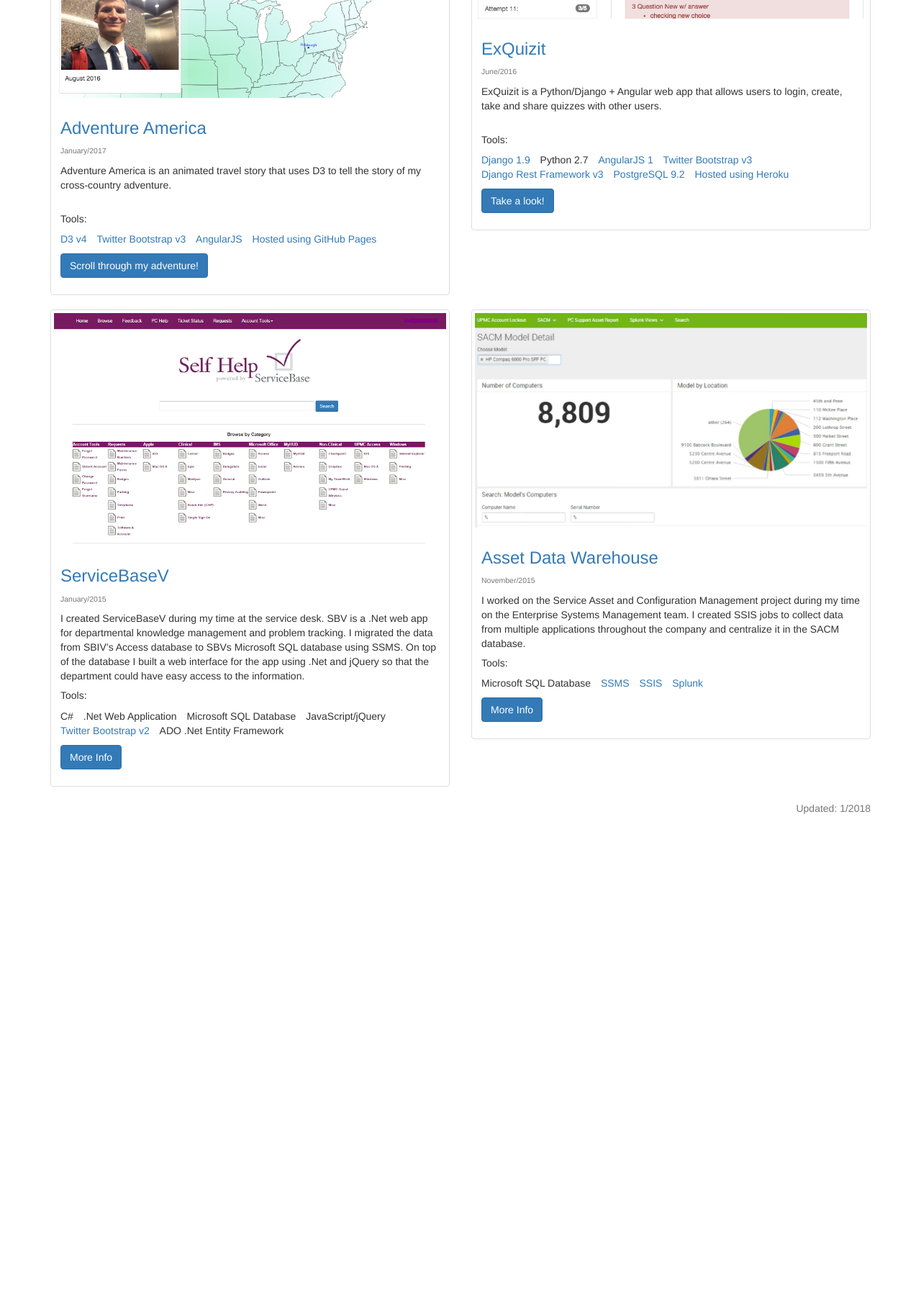
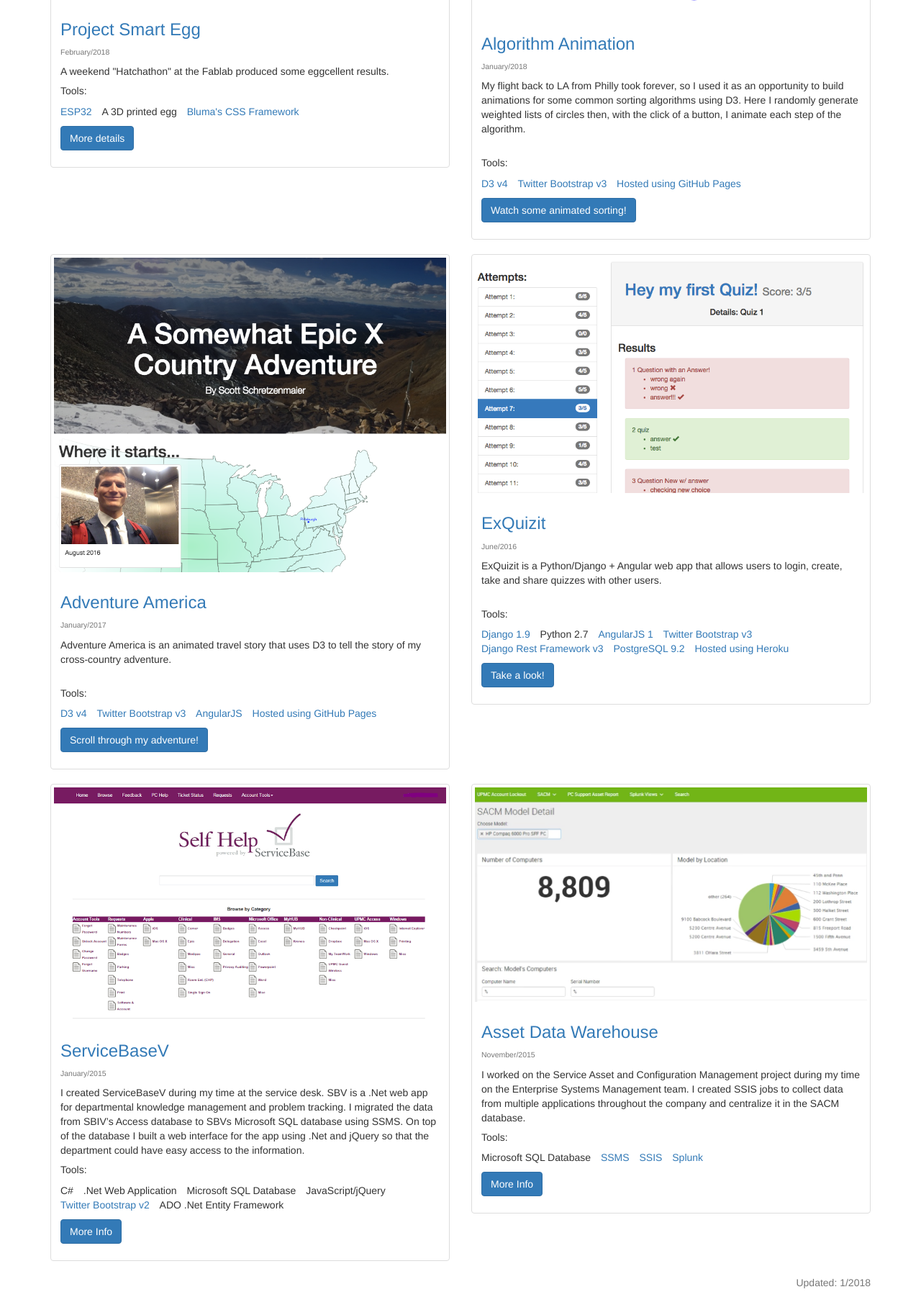
Before and after one commit to schretzilla/website, a Django app: page /projects/ in a window 1280 px wide. Shown: the part 498-2300 px from the top of the page at 72% size. Before the commit the page ends 1629 px from the top, so only its background shows below. Run offline with Django 3.2, Linux system fonts and the light colour scheme; some libraries are stand-ins or nearby versions.

Commit message:
added to projects page

```diff
--- a/portfolio/templates/portfolio/projects.html
+++ b/portfolio/templates/portfolio/projects.html
@@ -12,6 +12,62 @@
             </div>
         </div>
     </div>
+
+    <div class="row">
+
+        <!-- Smart Egg -->
+        <div class="col-sm-6">
+                <div class="thumbnail">
+                    <img target="_blank" href="" src="{% static 'portfolio/img/smart-egg/egg-parts-ss.png' %}" alt="Smart Egg Parts image">
+                    <div class="caption">
+                        <h3><a target="_blank" href="" target="_blank">Project Smart Egg</a></h3>
+                        <p>
+                            <h5><small>February/2018</small></h5>
+                                A weekend "Hatchathon" at the Fablab produced some eggcellent results.
+
+                                <!-- introduced me to a fun group dedicated engineers. Our objective was
+                                to develope a "Smart Egg" that could de
+                                The classic egg drop competition is extreamly binary, the egg either breaks or it doesn't. Working with a
+                                group of dedicated engineers we were determined make things a little more competitive by creating a "Smart Egg." -->
+
+                            <h5>Tools:</h5>
+                            <ul class="list-inline">
+                                <li><a href="https://www.espressif.com/en/products/hardware/esp32/overview" target="_blank">ESP32</a> </li>
+                                <li>A 3D printed egg</li>
+                                <li><a href="https://bulma.io/" target="_blank">Bluma's CSS Framework</a></li>
+                            </ul>
+                        </p>
+                        <p><a target="_blank" href="" class="btn btn-primary" role="button">More details</a> </p>
+                    </div>
+                </div>
+            </div>
+
+        <!-- Algorithim-Animations -->
+        <div class="col-sm-6">
+            <div class="thumbnail">
+                <img target="_blank" href="https://schretzilla.github.io/Algorithim-Animation/bubble-sort.html" src="{% static 'portfolio/img/algorithm-animation.png' %}" alt="algorithm animation image">
+                <div class="caption">
+                    <h3><a target="_blank" href="https://schretzilla.github.io/Algorithim-Animation/bubble-sort.html" target="_blank">Algorithm Animation</a></h3>
+                    <p>
+                        <h5><small>January/2018</small></h5>
+                            My flight back to LA from Philly took forever, so I used it as
+                            an opportunity to build animations for some common sorting algorithms using D3.
+                            Here I randomly generate weighted lists of circles then, with the click of a
+                            button, I animate each step of the algorithm.
+                        </br>
+                        </br>
+                        <h5>Tools:</h5>
+                        <ul class="list-inline">
+                            <li><a href="https://d3js.org/" target="_blank">D3 v4</a> </li>
+                            <li><a href="http://getbootstrap.com/" target="_blank">Twitter Bootstrap v3</a></li>
+                            <li><a href="https://pages.github.com/" target="_blank">Hosted using GitHub Pages</a></li>
+                        </ul>
+                    </p>
+                    <p><a target="_blank" href="https://schretzilla.github.io/Algorithim-Animation/bubble-sort.html" class="btn btn-primary" role="button">Watch some animated sorting!</a> </p>
+                </div>
+            </div>
+        </div>
+    </div> <!--end row 1-->
 
     <div class="row">
 
```
